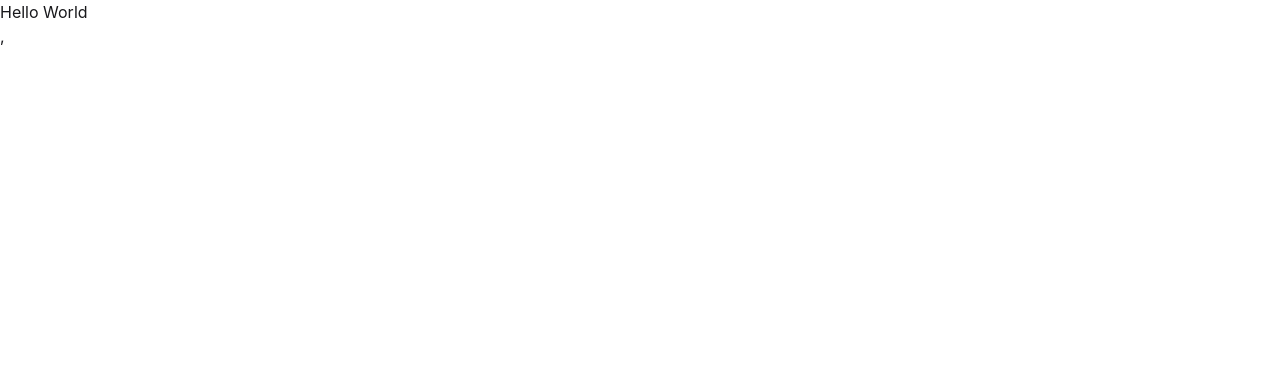
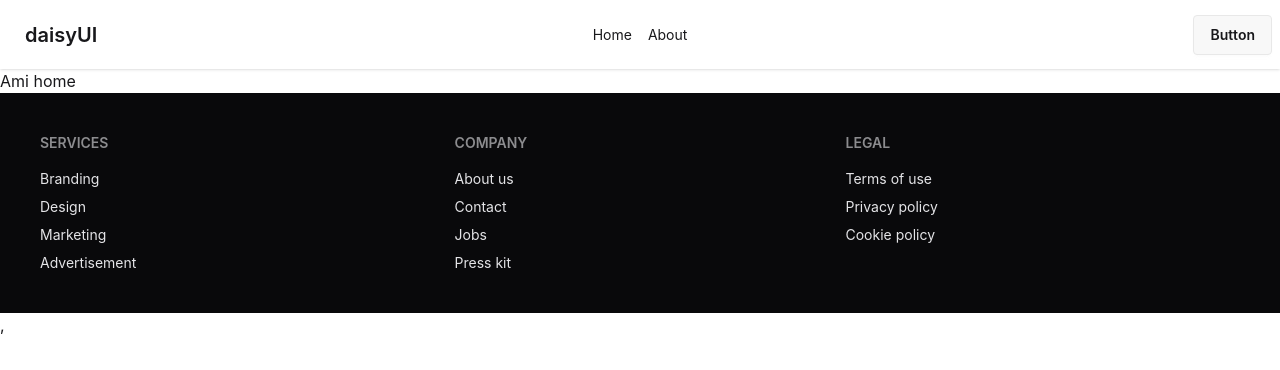
Before and after one commit to JabirSiddiqueTalim/Book-Vibe, a React (Vite) app: page / in a window 1280 px wide. Shown: the top 370 px of the page. Built offline with nearby package versions, Linux system fonts and the light colour scheme.

Commit message:
Create Navbar for Book Vibe

```diff
--- /dev/null
+++ b/src/Components/Footer/Footer.jsx
@@ -0,0 +1,30 @@
+import React from 'react';
+
+const Footer = () => {
+  return (
+    <footer className="footer sm:footer-horizontal bg-neutral text-neutral-content p-10">
+    <nav>
+      <h6 className="footer-title">Services</h6>
+      <a className="link link-hover">Branding</a>
+      <a className="link link-hover">Design</a>
+      <a className="link link-hover">Marketing</a>
+      <a className="link link-hover">Advertisement</a>
+    </nav>
+    <nav>
+      <h6 className="footer-title">Company</h6>
+      <a className="link link-hover">About us</a>
+      <a className="link link-hover">Contact</a>
+      <a className="link link-hover">Jobs</a>
+      <a className="link link-hover">Press kit</a>
+    </nav>
+    <nav>
+      <h6 className="footer-title">Legal</h6>
+      <a className="link link-hover">Terms of use</a>
+      <a className="link link-hover">Privacy policy</a>
+      <a className="link link-hover">Cookie policy</a>
+    </nav>
+  </footer>
+  );
+};
+
+export default Footer;
--- /dev/null
+++ b/src/Components/Navbar/Navbar.jsx
@@ -0,0 +1,35 @@
+import React from 'react';
+
+const Navbar = () => {
+  const link=<>
+  <li className='m-2'>Home</li>
+  <li className='m-2'>About</li>
+  </>
+  return (
+    <div className="navbar bg-base-100 shadow-sm">
+    <div className="navbar-start">
+      <div className="dropdown">
+        <div tabIndex={0} role="button" className="btn btn-ghost lg:hidden">
+          <svg xmlns="http://www.w3.org/2000/svg" className="h-5 w-5" fill="none" viewBox="0 0 24 24" stroke="currentColor"> <path strokeLinecap="round" strokeLinejoin="round" strokeWidth="2" d="M4 6h16M4 12h8m-8 6h16" /> </svg>
+        </div>
+        <ul
+          tabIndex="-1"
+          className="menu menu-sm dropdown-content bg-base-100 rounded-box z-1 mt-3 w-52 p-2 shadow">
+          {link}
+        </ul>
+      </div>
+      <a className="btn btn-ghost text-xl">daisyUI</a>
+    </div>
+    <div className="navbar-center hidden lg:flex">
+      <ul className="menu menu-horizontal px-1">
+      {link}
+      </ul>
+    </div>
+    <div className="navbar-end">
+      <a className="btn">Button</a>
+    </div>
+  </div>
+  );
+};
+
+export default Navbar;
--- /dev/null
+++ b/src/Pages/Errorpage/Errorpage.jsx
@@ -0,0 +1,12 @@
+import React from 'react';
+
+const Errorpage = () => {
+  return (
+    <div>
+      <h2>page not found</h2>
+
+    </div>
+  );
+};
+
+export default Errorpage;
--- /dev/null
+++ b/src/Pages/Home/Home.jsx
@@ -0,0 +1,12 @@
+import React from 'react';
+
+const Home = () => {
+  return (
+    <div>
+      <h2>Ami home</h2>
+
+    </div>
+  );
+};
+
+export default Home;
--- /dev/null
+++ b/src/Pages/Root/Root.jsx
@@ -0,0 +1,17 @@
+import React from 'react';
+import Navbar from '../../Components/Navbar/Navbar';
+import { Outlet } from 'react-router';
+import Footer from '../../Components/Footer/Footer';
+
+const Root = () => {
+  return (
+    <div>
+      <Navbar></Navbar>
+      <Outlet></Outlet>
+      <Footer></Footer>
+
+    </div>
+  );
+};
+
+export default Root;
--- /dev/null
+++ b/src/Routes/Routes.jsx
@@ -0,0 +1,20 @@
+import React from 'react';
+import { createBrowserRouter } from "react-router";
+import Root from '../Pages/Root/Root';
+import Errorpage from '../Pages/Errorpage/Errorpage';
+import Home from '../Pages/Home/Home';
+export const router = createBrowserRouter([
+  {
+    path: "/",
+    Component:Root,
+    errorElement:<Errorpage></Errorpage>,
+    children:[
+      {
+        index:true,
+        path:"/",
+        Component:Home
+      }
+    ]
+
+  },
+]);
```
Also changed, not shown: src/main.jsx (+3 -7 lines), src/Pages/Books/Books.jsx (added).
